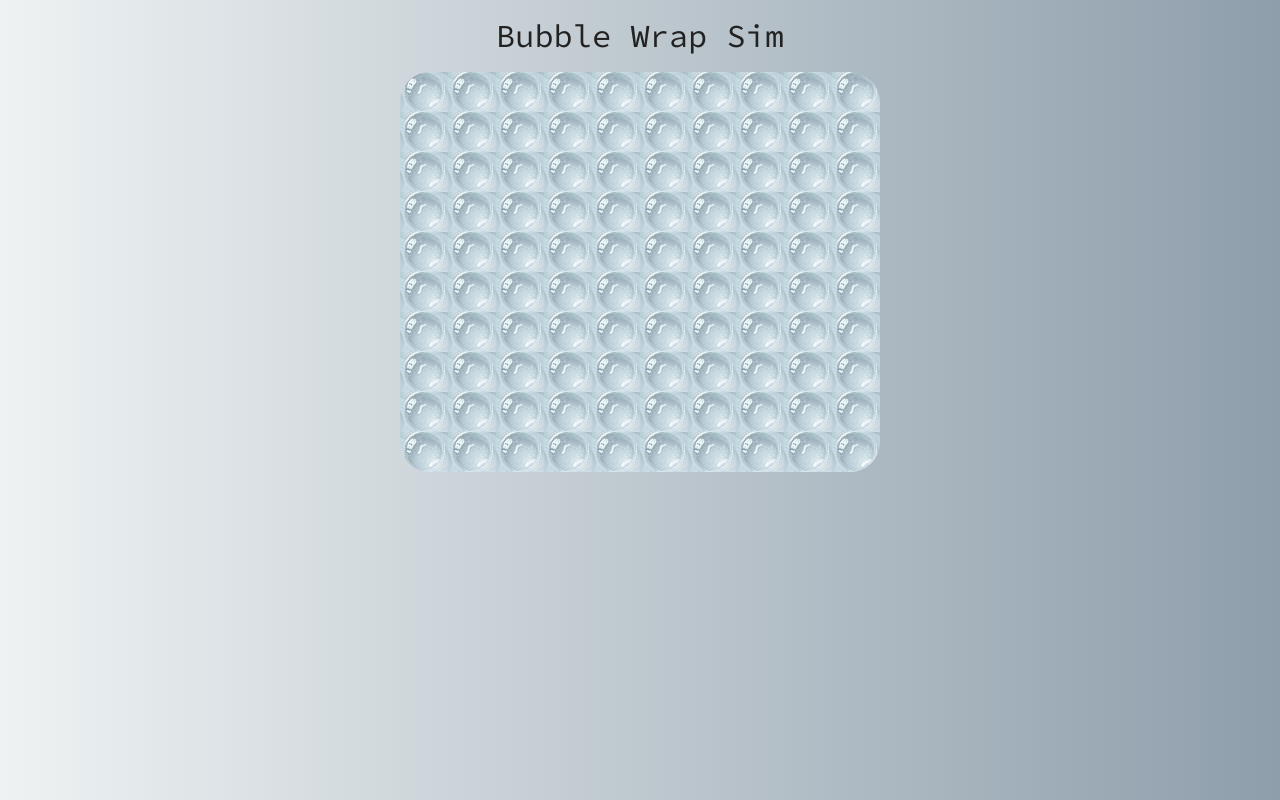
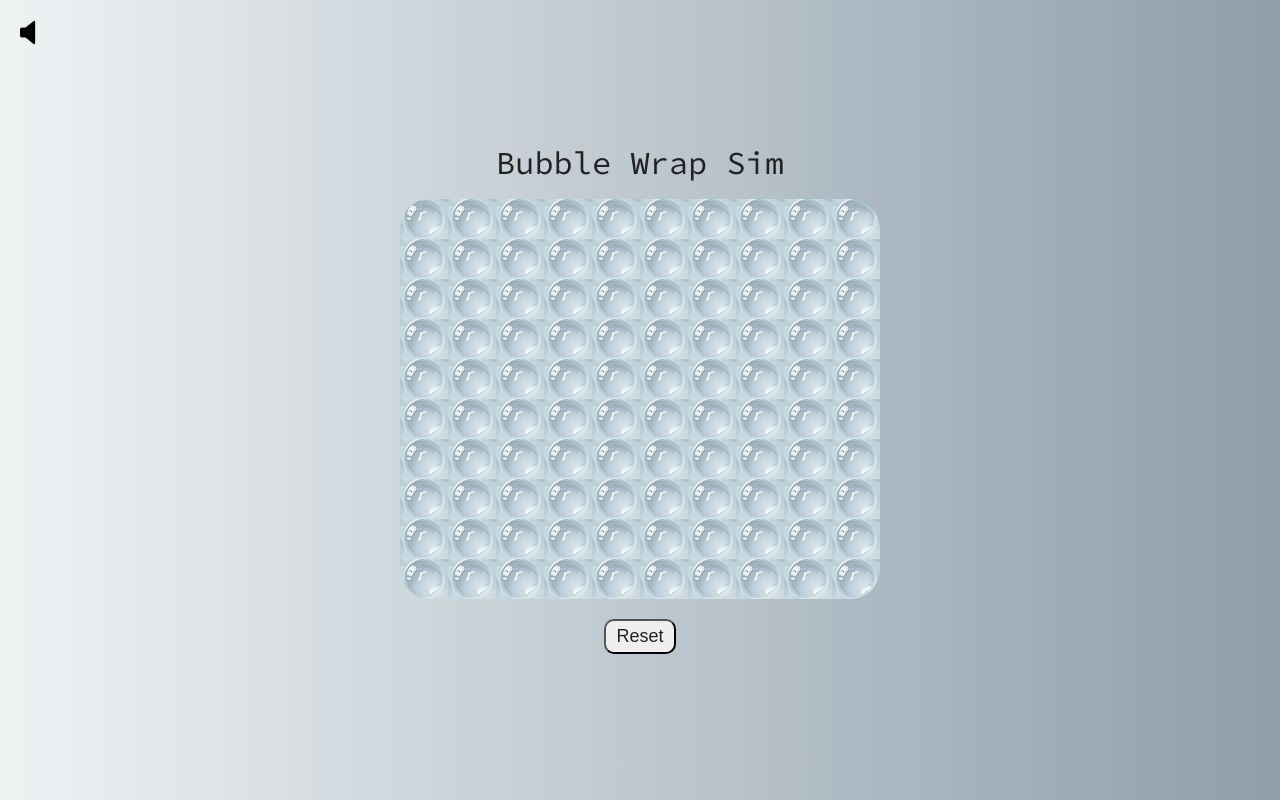
Before and after one commit to aiviskless/bubble-wrap, a plain HTML site: page index.html in a window 1280 px wide. Drawn offline with Linux system fonts and the light colour scheme.

Commit message:
add sound status, reset button

```diff
--- a/assets/css/index.css
+++ b/assets/css/index.css
@@ -1,20 +1,21 @@
 html {
   font-family: 'Source Code Pro', monospace;
-  background: #8e9eab;  /* fallback for old browsers */
-  background: -webkit-linear-gradient(to right, #eef2f3, #8e9eab);  /* Chrome 10-25, Safari 5.1-6 */
-  background: linear-gradient(to right, #eef2f3, #8e9eab); /* W3C, IE 10+/ Edge, Firefox 16+, Chrome 26+, Opera 12+, Safari 7+ */
+}
+
+body {
+  background: #8e9eab;
+  background: -webkit-linear-gradient(to right, #eef2f3, #8e9eab);
+  background: linear-gradient(to right, #eef2f3, #8e9eab);
 }
 
 .main {
+  position: relative;
+  display: grid;
+  height: 100vh;
 }
 
-#container {
-  text-align: center;
-  max-width: 480px;
-  max-height: 400px;
-  overflow: hidden;
-  margin: 0 auto;
-  border-radius: 30px;
+.container {
+  margin: auto;
 }
 
 .bubbleImage {
@@ -28,5 +29,32 @@ html {
 .title {
   text-align: center;
   font-size: 32px;
-  margin: 20px 0;
+  margin-bottom: 20px;
 }
+
+.button-container {
+  text-align: center;
+  margin-top: 20px;
+}
+
+.reset-button {
+  padding: 5px 10px;
+  font-size: 18px;
+  border-radius: 10px;
+}
+
+#bubble-container {
+  text-align: center;
+  max-width: 480px;
+  max-height: 400px;
+  overflow: hidden;
+  border-radius: 30px;
+}
+
+#sound-image {
+  position: absolute;
+  top: 20px;
+  left: 20px;
+  height: 25px;
+  width: 25px;
+}
--- a/assets/js/index.js
+++ b/assets/js/index.js
@@ -2,6 +2,16 @@
 const popSound = () => {
   const audio = document.getElementById("audio");
   audio.play();
+}
+
+const changeSoundImage = () => {
+  const image = document.getElementById("sound-image");
+
+  image.src = "./images/sound.png";
+
+  setTimeout(() => {
+    image.src = "./images/noSound.png";
+  }, 500);
 }
 
 const drawElement = (domElement, elementToDraw) => {
@@ -21,13 +31,15 @@ const renderElements = (elementToRender, count) => {
 const handleClickOnBubble = (event) => {
   const bubble = event.target;
 
+  popSound();
+  changeSoundImage();
+
   bubble.onclick = "";
   bubble.src = "./images/explodedBubble.jpg"
-  popSound();
 }
 
-window.onload = () => {
-  const bubbleCount = 1000;
+const setup = () => {
+  const bubbleCount = 100;
   const bubble =
     `<img
       src="./images/bubble.jpg"
@@ -35,7 +47,9 @@ window.onload = () => {
       alt="click me"
       onclick="handleClickOnBubble(event)"
     >`;
-  const container = document.getElementById("container");
+  const bubbleContainer = document.getElementById("bubble-container");
 
-  drawElement(container, renderElements(bubble, bubbleCount));
+  drawElement(bubbleContainer, renderElements(bubble, bubbleCount));
 }
+
+window.onload = setup;
--- a/index.html
+++ b/index.html
@@ -14,8 +14,16 @@
 
 <body>
   <div class="main">
-    <h1 class="title">Bubble Wrap Sim</h1>
-    <div id="container"></div>
+    <img src="./images/noSound.png" id="sound-image" alt="">
+    <div class="container">
+      <h1 class="title">Bubble Wrap Sim</h1>
+
+      <div id="bubble-container"></div>
+
+      <div class="button-container">
+        <button onclick="setup()" class="reset-button">Reset</button>
+      </div>
+    </div>
   </div>
 
   <audio id="audio" src="./sounds/pop.mp3"></audio>
```
Also changed, not shown: images/noSound.png (added), images/sound.png (added).
